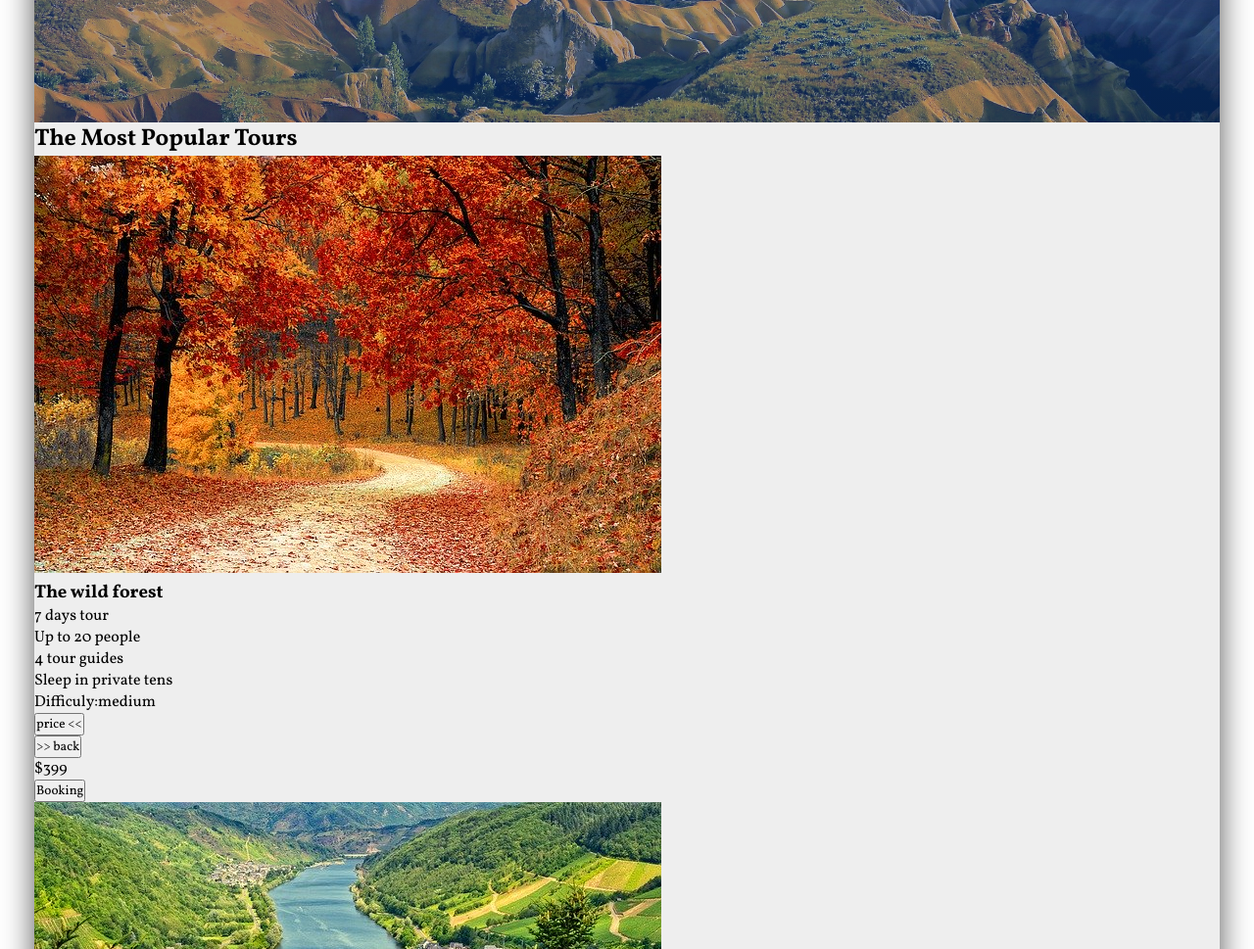
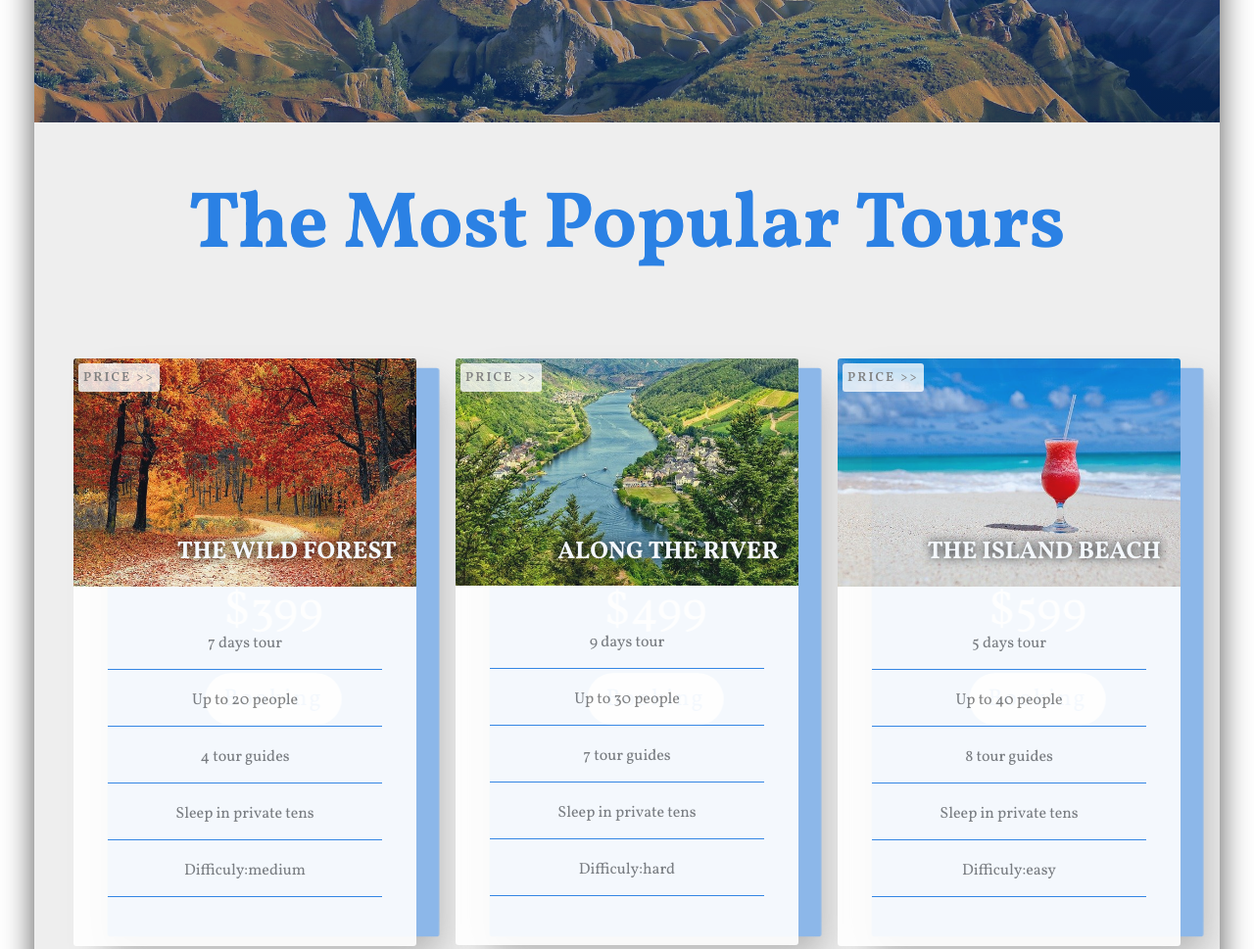
Before and after one commit to artemdolbiev/the-road, a website: page index.html in a window 1280 px wide. Shown: the part 640-1609 px from the top of the page at 98% size. Drawn offline with Linux system fonts and the light colour scheme.

Commit message:
CSS block popular

```diff
--- a/assets/scss/_common.scss
+++ b/assets/scss/_common.scss
@@ -12,7 +12,7 @@ html {
   font-size: 16px;
 }
 
-.centre {
+.center {
   display: flex;
   justify-content: center;
   align-items: center;
--- a/assets/scss/header/_header.scss
+++ b/assets/scss/header/_header.scss
@@ -12,7 +12,7 @@
     text-align: center;
     text-transform: uppercase;
     letter-spacing: 1px;
-    text-shadow: 3px 5px $color-grey;
+    text-shadow: 2px 4px $color-grey;
 
     &__title {
       font-size: 80px;
--- /dev/null
+++ b/assets/scss/sections/_section-popular.scss
@@ -0,0 +1,105 @@
+.popular {
+  padding: 50px 0 100px;
+
+  &__title {
+    font-size: 80px;
+    text-align: center;
+    color: $color-primary;
+    margin-bottom: 80px;
+    text-shadow: 0px 1px $color-primary;
+  }
+
+  &-content {
+    display: flex;
+    justify-content: space-evenly;
+
+    &__cards {
+      width: 350px;
+      position: relative;
+      perspective: 1500px;
+    }
+  }
+
+  &-front {
+    text-align: center;
+    background-color: $color-white;
+    border-radius: 3px;
+    position: relative;
+    z-index: 10;
+    opacity: 0.9;
+    &__image {
+      width: 100%;
+      border-radius: 3px 3px 0 0;
+    }
+
+    &__title {
+      font-weight: 700;
+      font-size: 25px;
+      text-transform: uppercase;
+      color: $color-white;
+      text-shadow: 0 0 10px $color-black;
+      position: absolute;
+      top: 180px;
+      right: 20px;
+    }
+
+    &__list {
+      width: 80%;
+      margin: auto;
+      padding: 20px 0 30px;
+    }
+
+    &__item {
+      font-weight: 500;
+      color: $color-grey-light;
+      margin: 20px 0;
+      border-bottom: 1px solid $color-primary;
+      padding-bottom: 15px;
+    }
+  }
+
+  &-back {
+    position: absolute;
+    top: 0;
+    background-color: $color-primary;
+    width: 100%;
+    height: 100%;
+    border-radius: 3px;
+    box-shadow: 0 20px 40px $color-grey-light;
+    flex-direction: column;
+    transform: translateZ(-50px) translateX(30px);
+    opacity: 0.5;
+    &__price {
+      font-size: 50px;
+      font-weight: 300;
+      color: $color-white;
+      margin-bottom: 30px;
+    }
+
+    &__btn {
+      color: $color-primary;
+      background-color: $color-white;
+      border: none;
+      font-size: 25px;
+      padding: 10px 20px;
+      border-radius: 50px;
+      letter-spacing: 2px;
+      cursor: pointer;
+    }
+  }
+}
+
+.navigation-btn {
+  position: absolute;
+  top: 5px;
+  left: 5px;
+  padding: 5px;
+  background-color: rgba(255, 255, 255, 0.8);
+  color: $color-grey-light;
+  border: none;
+  border-radius: 3px;
+  font-weight: 600;
+  text-transform: uppercase;
+  letter-spacing: 2px;
+  cursor: pointer;
+}
--- a/assets/scss/style.scss
+++ b/assets/scss/style.scss
@@ -6,7 +6,7 @@
 
 @import "common";
 @import "header/header";
-// @import "sections/section-direction";
+@import "sections/section-popular";
 // @import "sections/section-travel-info";
 // @import "sections/section-popular";
 // @import "sections/section-map";
--- a/index.html
+++ b/index.html
@@ -21,13 +21,13 @@
         <img class="header-content__img" src="assets/img/air-balloon.png" alt="air-balloon" >
         <div class="header-logo">
           <h2 class="header-logo__title">
-            <span class="centre">t</span>
-            <span class="centre">h</span>
-            <span class="centre">e</span>
-            <span class="centre">r</span>
-            <span class="centre">o</span>
-            <span class="centre">a</span>
-            <span class="centre">d</span>
+            <span class="center">t</span>
+            <span class="center">h</span>
+            <span class="center">e</span>
+            <span class="center">r</span>
+            <span class="center">o</span>
+            <span class="center">a</span>
+            <span class="center">d</span>
           </h2>
         </div>
       </header>
@@ -48,12 +48,12 @@
               <li class="popular-front__item">Difficuly:medium</li>
             </ul>
             <button class="navigation-btn">
-              price &lt;&lt;
+              price &gt;&gt;
             </button>
           </div>
-          <div class="popular-back">
+          <div class="popular-back center">
             <button class="navigation-btn">
-              &gt;&gt; back
+              &lt;&lt; back
             </button>
             <p class="popular-back__price">$399</p>
             <button class="popular-back__btn">Booking</button>
@@ -72,12 +72,12 @@
               <li class="popular-front__item">Difficuly:hard</li>
             </ul>
             <button class="navigation-btn">
-              price &lt;&lt;
+              price &gt;&gt;
             </button>
           </div>
-          <div class="popular-back">
+          <div class="popular-back center">
             <button class="navigation-btn">
-              &gt;&gt; back
+              &lt;&lt; back
             </button>
             <p class="popular-back__price">$499</p>
             <button class="popular-back__btn">Booking</button>
@@ -87,7 +87,7 @@
         <div class="popular-content__cards">
           <div class="popular-front">
             <img class="popular-front__image" src="assets/img/sea.jpg" alt="island beach">
-            <h3 class="popular-front__title">The wild forest</h3>
+            <h3 class="popular-front__title">The island beach</h3>
             <ul class="popular-front__list">
               <li class="popular-front__item">5 days tour</li>
               <li class="popular-front__item">Up to 40 people</li>
@@ -96,12 +96,12 @@
               <li class="popular-front__item">Difficuly:easy</li>
             </ul>
             <button class="navigation-btn">
-              price &lt;&lt;
+              price &gt;&gt;
             </button>
           </div>
-          <div class="popular-back">
+          <div class="popular-back center">
             <button class="navigation-btn">
-              &gt;&gt; back
+              &lt;&lt; back
             </button>
             <p class="popular-back__price">$599</p>
             <button class="popular-back__btn">Booking</button>
```
Also changed, not shown: assets/css/style.css, assets/scss/sections/_section-1.scss (deleted).
